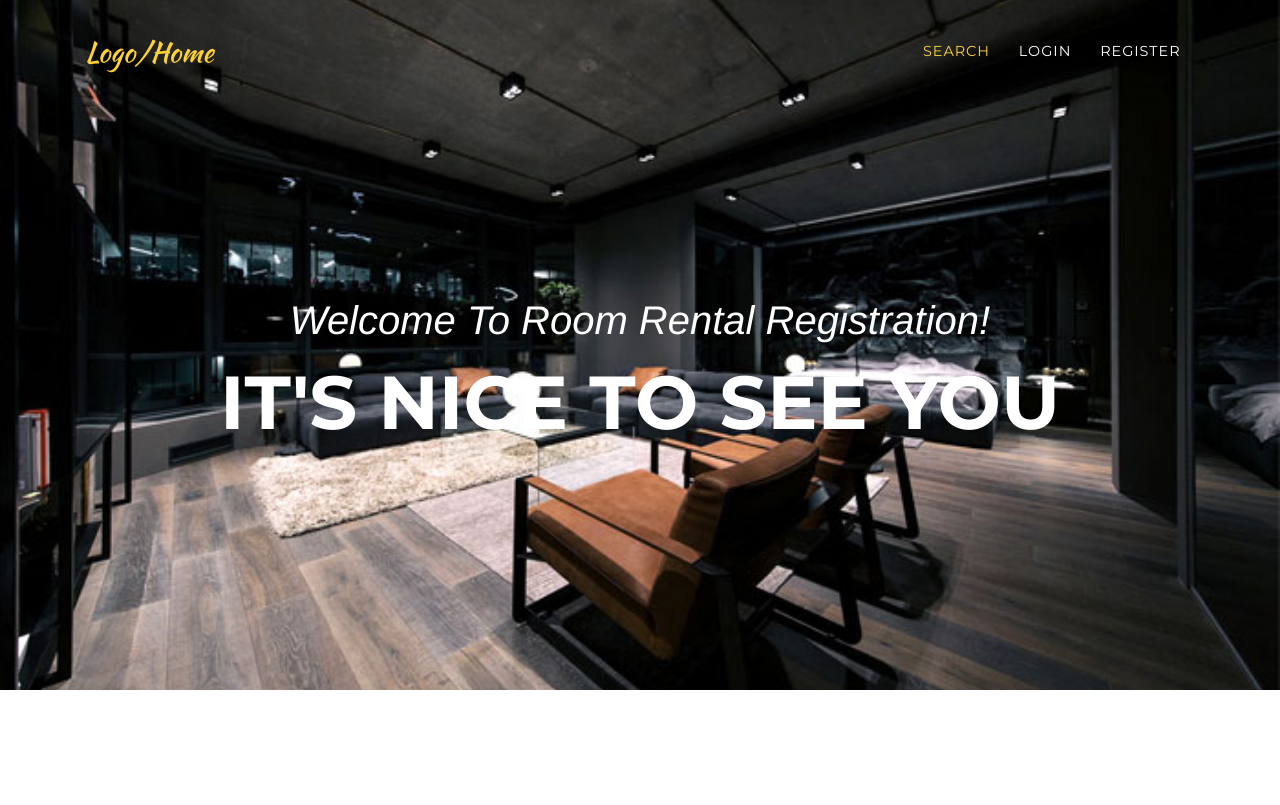
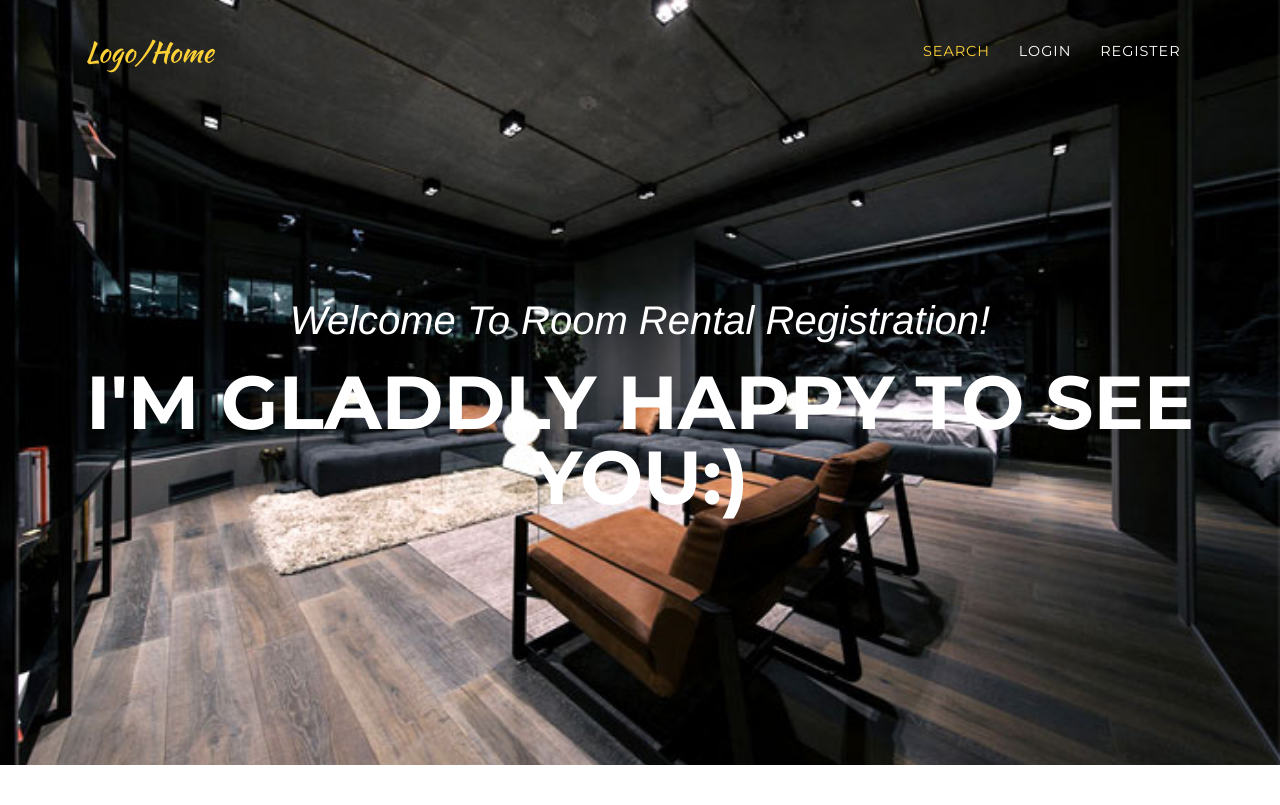
Before and after one commit to Akshatp32/phpapp, a PHP site: page / in a window 1280 px wide. Shown: the top 805 px of the page. Run offline with PHP 8.4, Linux system fonts and the light colour scheme; some web fonts are replaced.

Commit message:
Update index.php

```diff
--- a/index.php
+++ b/index.php
@@ -127,7 +127,7 @@
       <div class="container">
         <div class="intro-text">
           <div class="intro-lead-in">Welcome To Room Rental Registration!</div>
-          <div class="intro-heading text-uppercase">It's Nice To See You<br></div>
+          <div class="intro-heading text-uppercase">I'm Gladdly Happy to see you:)<br></div>
         </div>
       </div>
     </header>
```
